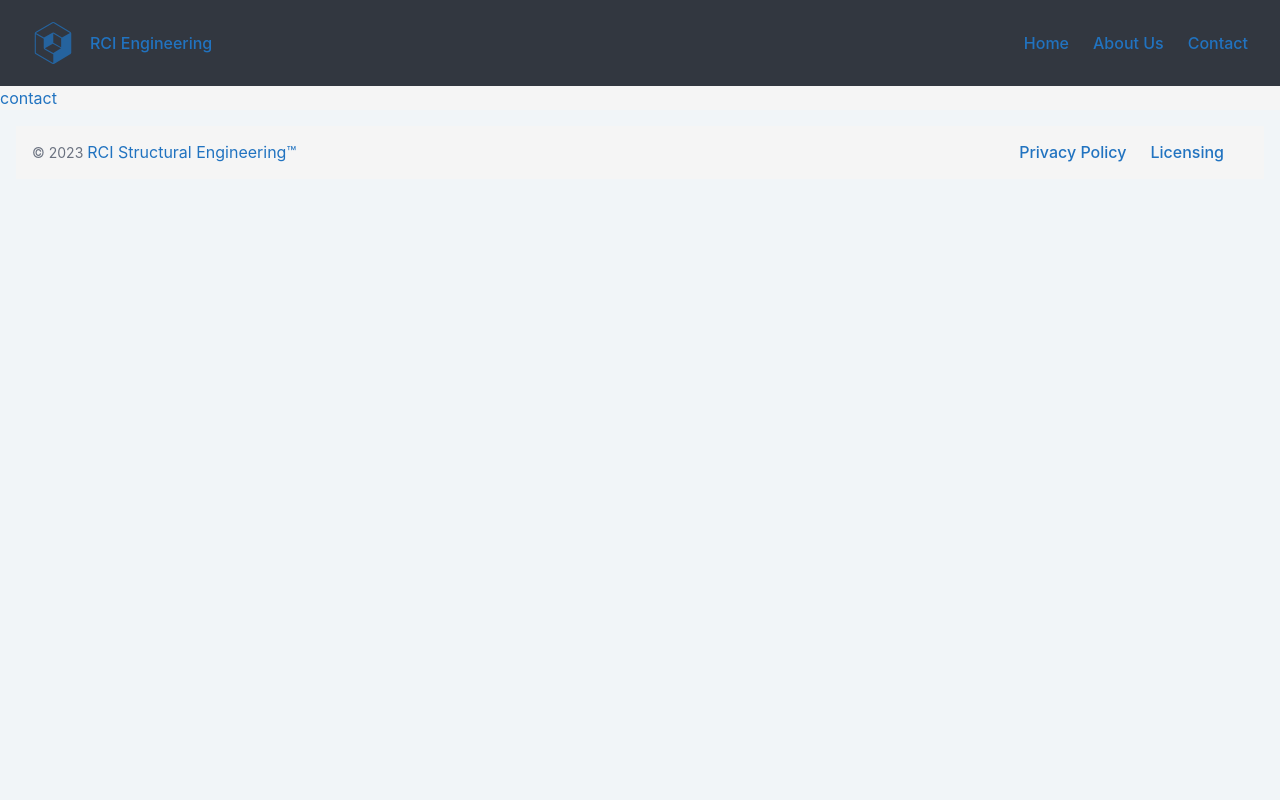
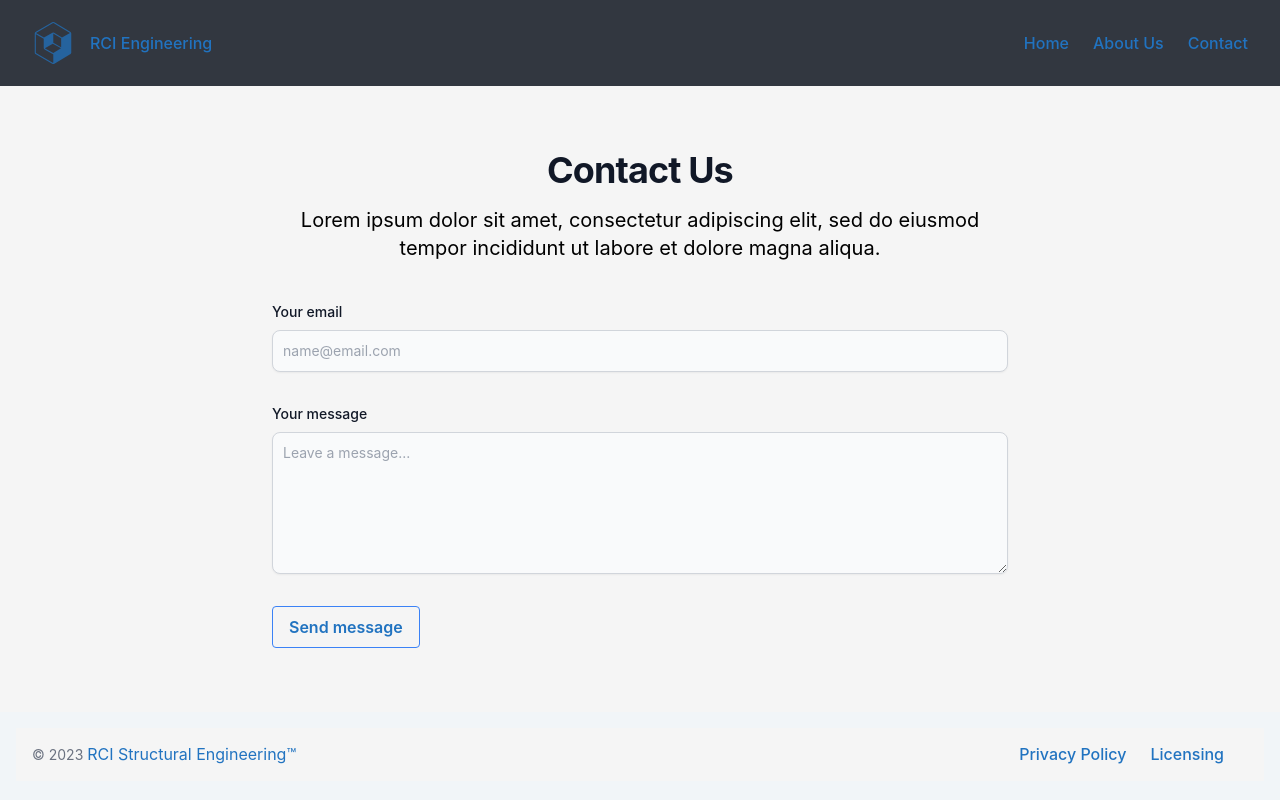
Before and after one commit to angreenwood/rci, a React (Vite) app: page /contact in a window 1280 px wide. Built offline with nearby package versions, Linux system fonts and the light colour scheme.

Commit message:
add contact form

```diff
--- a/src/pages/contact/contact.jsx
+++ b/src/pages/contact/contact.jsx
@@ -1,10 +1,65 @@
 import React from "react";
-
+import "./contact.scss";
 function Contact() {
   return (
     <section className="content-background dark:bg-gray-900">
-      <div>
-        <p>contact</p>
+      <div className="py-8 lg:py-16 px-4 mx-auto max-w-screen-md">
+        <h2 className="mb-4 text-4xl tracking-tight font-bold text-center text-gray-900 dark:text-white">
+          Contact Us
+        </h2>
+        <p className="font-light text-black sm:text-xl text-xl text-center dark:text-gray-400 pb-10 font-normal">
+          Lorem ipsum dolor sit amet, consectetur adipiscing elit, sed do
+          eiusmod tempor incididunt ut labore et dolore magna aliqua.
+        </p>
+        <form
+          name="contact"
+          method="POST"
+          data-netlify="true"
+          data-netlify-recaptcha="true"
+          netlify-honeypot="test-field"
+          className="space-y-8"
+        >
+          <div>
+            <label
+              for="email"
+              className="block mb-2 text-sm font-medium text-gray-900 dark:text-gray-300"
+            >
+              Your email
+            </label>
+            <input
+              type="email"
+              id="email"
+              className="shadow-sm bg-gray-50 border border-gray-300 text-gray-900 text-sm rounded-lg focus:ring-primary-500 focus:border-primary-500 block w-full p-2.5 dark:bg-gray-700 dark:border-gray-600 dark:placeholder-gray-400 dark:text-white dark:focus:ring-primary-500 dark:focus:border-primary-500 dark:shadow-sm-light"
+              placeholder="name@email.com"
+              required
+            />
+          </div>
+          <p class="hidden">
+            <label>
+              Don’t fill this out if you’re human: <input name="test-field" />
+            </label>
+          </p>
+          <div class="sm:col-span-2">
+            <label
+              for="message"
+              className="block mb-2 text-sm font-medium text-gray-900 dark:text-gray-400"
+            >
+              Your message
+            </label>
+            <textarea
+              id="message"
+              rows="6"
+              className="block p-2.5 w-full text-sm text-gray-900 bg-gray-50 rounded-lg shadow-sm border border-gray-300 focus:ring-primary-500 focus:border-primary-500 dark:bg-gray-700 dark:border-gray-600 dark:placeholder-gray-400 dark:text-white dark:focus:ring-primary-500 dark:focus:border-primary-500"
+              placeholder="Leave a message..."
+            ></textarea>
+          </div>
+          <button
+            type="submit"
+            className="bg-transparent contact-btn font-semibold hover:text-white py-2 px-4 border border-blue-500 hover:border-transparent rounded"
+          >
+            Send message
+          </button>
+        </form>
       </div>
     </section>
   );
--- /dev/null
+++ b/src/pages/contact/contact.scss
@@ -0,0 +1,7 @@
+.contact-btn {
+    color: 	#2173c0;
+    &:hover {
+        background-color:#2173c0;
+        color:white;
+    }
+  }
--- a/tailwind.config.js
+++ b/tailwind.config.js
@@ -2,7 +2,11 @@
 export default {
   content: ["./index.html", "./src/**/*.{js,ts,jsx,tsx}"],
   theme: {
-    extend: {},
+    extend: {
+      colors: {
+        rciblue: "#2173c0",
+      },
+    },
   },
   plugins: [],
 };
```
